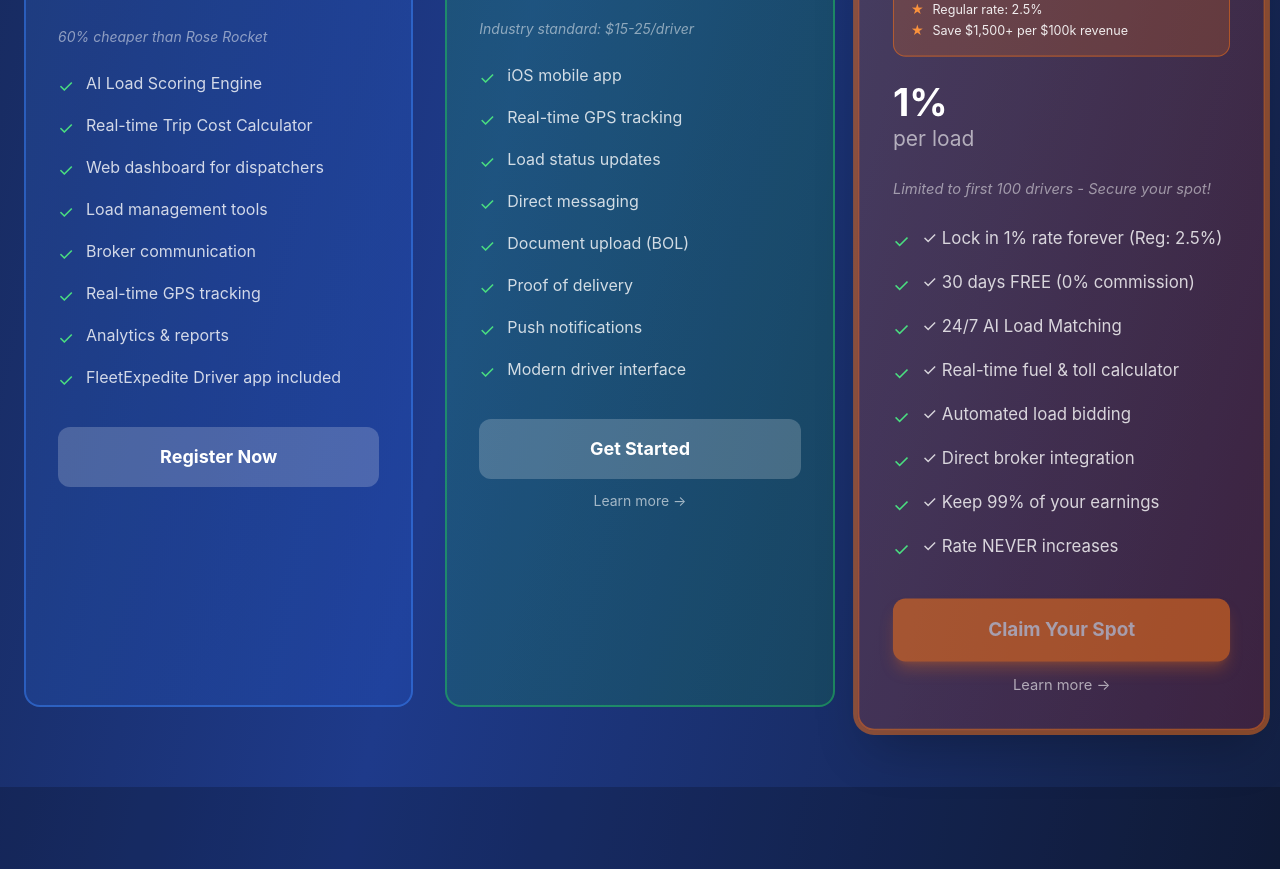
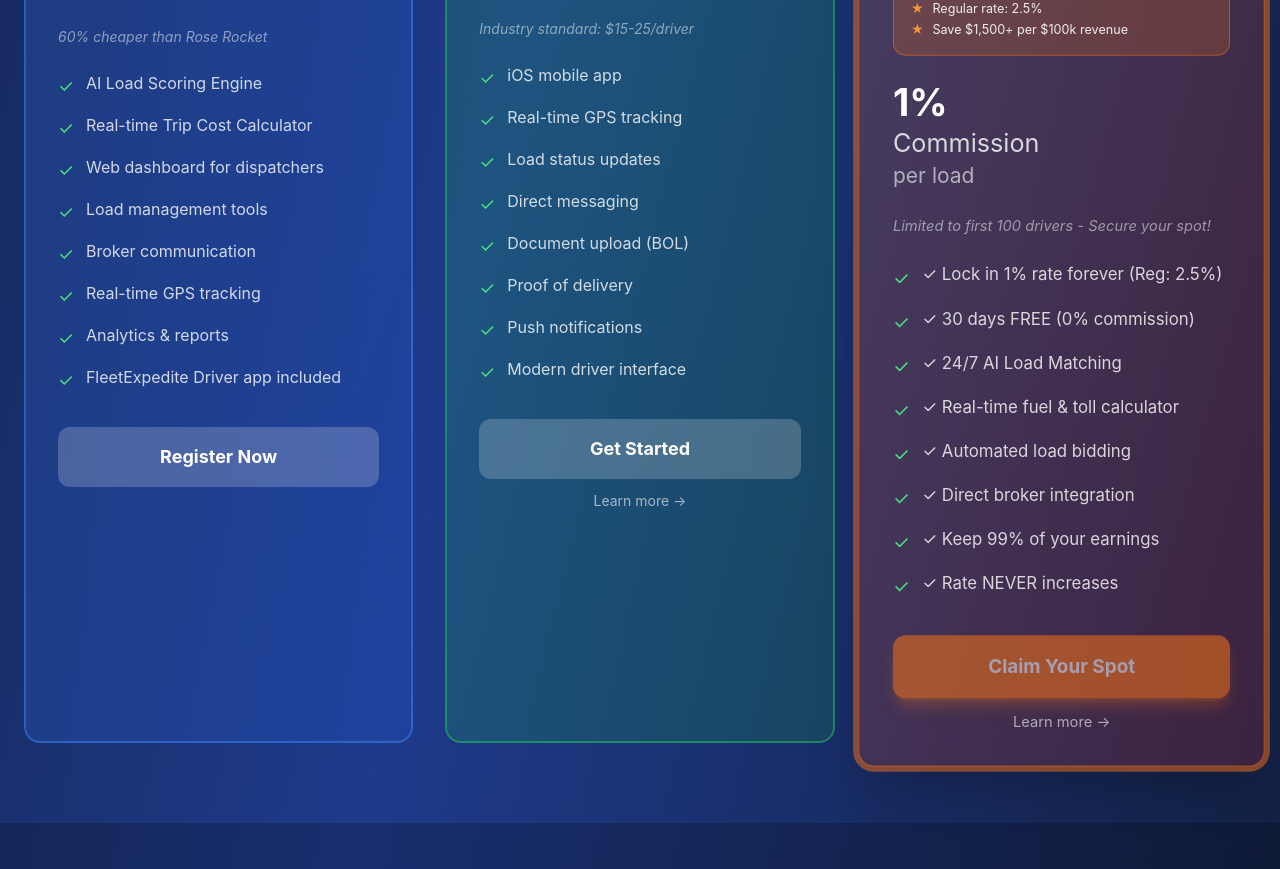
Before and after one commit to BranislavBubalo/truckflow-saas, a Next.js app: page / in a window 1280 px wide. Shown: the part 3420-4289 px from the top of the page. Built offline with nearby package versions, Linux system fonts and the light colour scheme.

Commit message:
Fix build - add priceSubtext and update environment config

```diff
--- a/app/page.tsx
+++ b/app/page.tsx
@@ -133,7 +133,7 @@ export default function FleetExpediateLanding() {
         name: 'Owner-Operator App',
         productName: 'FleetExpedite OO',
         price: '1%',
-
+        priceSubtext: 'Commission',
         period: 'per load',
         desc: 'For independent operators',
         badge: '🔥 EARLY ADOPTER SPECIAL',
```
Also changed, not shown: 1 other file (tests, documents, lock files or other folders).
